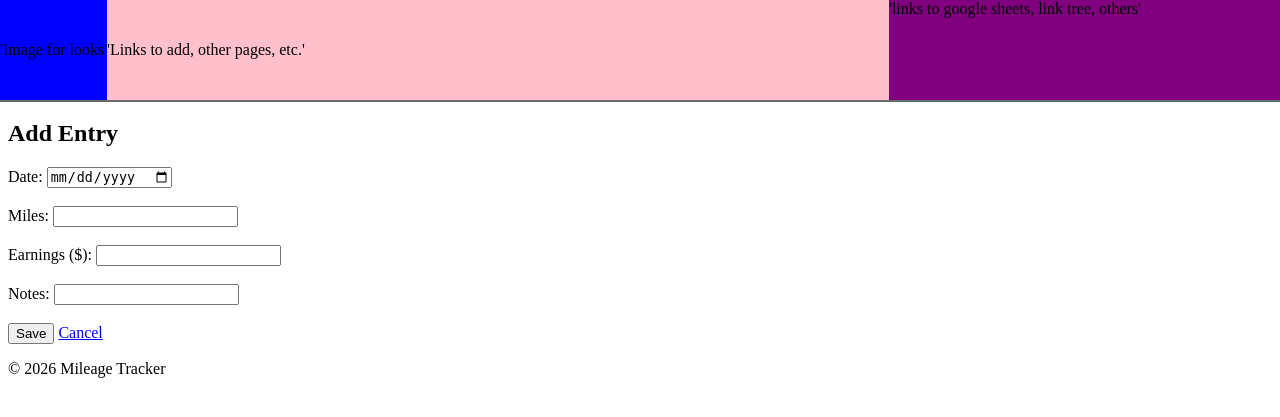
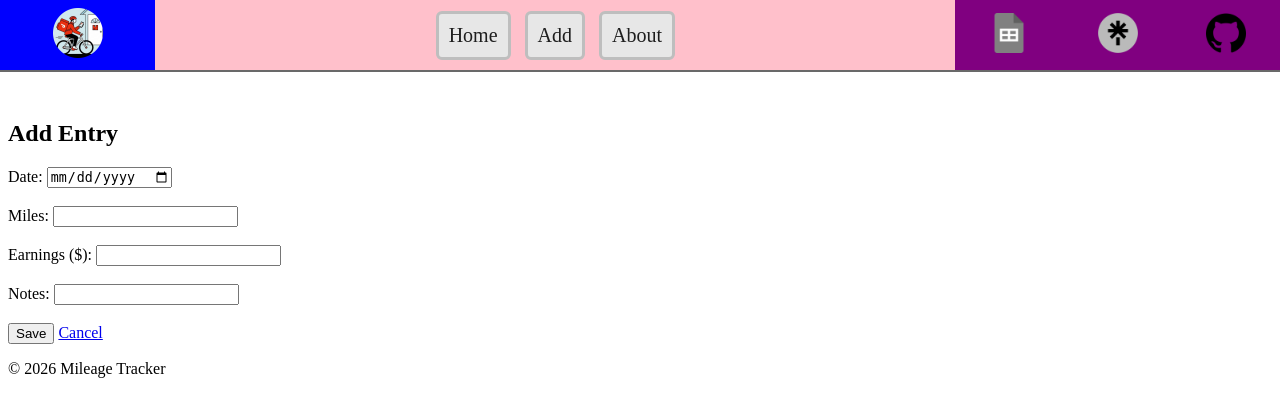
Before and after one commit to Kdubs6991/MileageTrackerWebApp, a Flask app: page /add in a window 1280 px wide. Shown: the top 417 px of the page. Run offline with Flask 3, Linux system fonts and the light colour scheme.

Commit message:
Re-organized the file directories for layouts and images. Also worked on the header adding css to make things move when hovered, and custom links to home page, add, about, google sheets, linktree, and github.

```diff
--- a/app.py
+++ b/app.py
@@ -91,6 +91,11 @@
     return render_template("add.html")
 
 
+@app.route("/about")
+def about():
+    return render_template("about.html")
+
+
 #This means only run the server if you ran this file directly
 if __name__ == "__main__":
     init_db()
--- a/static/index-css/indexDesktop.css
+++ b/static/index-css/indexDesktop.css
@@ -18,46 +18,95 @@
     background-color: rgb(128, 128, 128);
 
     /* Adjusting the header size to fit everything */
-    height: 100px;
+    height: 70px;
 
     /* Creating a border */
     border-bottom: 2px solid dimgrey;
-
 }
 
 .leftLogo {
-    /* Setting the logo to not be too wide */
-    width: auto;
-    max-width: 100%;
     background-color: blue;
 
     /* Making the logo shrink if it gets too small */
     display: flex;
+    flex: 0.5;
     align-items: center;
     justify-content: center;
+
+    /* Padding to make the logo inside sit better */
+    padding-left: 10px;
+    padding-right: 10px;
+}
+
+/* left side image */
+.doordash-logo{
+    min-height: 20px;
+    max-height: 50px;
+    height: auto;
+    width: auto;
+
 }
 
 .middleSection{
     background-color: pink;
 
     /* Flexbox setup */
-    flex: 2;
+    flex: 3;
     display: flex;
     align-items: center;
-    justify content: center;
+    justify-content: center;
     max-width: 800px;
 
-    margin-left: 0px;
+}
+
+/* Navigation buttons */
+.headerNavButton{
+    background-color: #e7e7e7;
+    border-style: solid;
+    border-color: #bebebe;
+    border-radius: 6px;
+    text-decoration: none;
+    color: #1e1e1e;
+    display: inline-block;
+
+    padding: 10px;
+    margin-left: 5px;
+    margin-right: 5px;
+    font-size: 20px;
 }
 
 .rightSection{
     background-color: purple;
 
     /* Flexbox setup */
-    flex: 1;
-    min-width: 200px;
+    display: flex;
+    flex: 1.2;
     align-items: center;
-    justify-content: space-between;
+    justify-content: space-around;
+    min-width: 90px;
+
+}
+
+.externalImageIcon{
+    /* Force consistent size */
+    height: 40px;
+    width: 40px;
+    object-fit: contain;
+
+    filter: grayscale(100%);
+}
+
+/**/
+/**/
+/* css for when buttons/images are hovered over */
+.doordash-logo, .headerNavButton, .externalImageIcon {
+    transition: transform 0.2s ease, margin-left 0.2s ease, margin-right 0.2s ease;
+}
+
+.doordash-logo:hover, .headerNavButton:hover, .externalImageIcon:hover {
+    transform: scale(1.2);
+    margin-left: 10px;
+    margin-right: 10px;
 }
 
 /**/
--- a/templates/add.html
+++ b/templates/add.html
@@ -1,4 +1,4 @@
-{% extends "base.html" %}
+{% extends "layouts/base.html" %}
 
 {% block title %}Add Entry — Mileage Tracker{% endblock %}
 
--- a/templates/base.html
+++ /dev/null
@@ -1,51 +0,0 @@
-<!-- Base.html is a share template (called a layout in
- an MVC project, and it holds the HTML for shared things
- such as the header, and footer, and more. -->
-
-<!DOCTYPE html>
-<html lang="en">
-    <head>
-        <meta charset="utf-8">
-        <title>{% block title%}Milage Tracker{% endblock %}</title>
-
-        <!-- Links to all the stylesheets -->
-        <link rel="stylesheet" href="{{ url_for('static', filename='index-css/indexMobile.css') }}" media="screen and (max-width: 435px)">
-        <link rel="stylesheet" href="{{ url_for('static', filename='index-css/indexDesktop.css') }}" media="screen and (min-width: 436px)">
-    </head>
-
-    <body>
-        <!-- Header element for the top of the webpage -->
-        <header class="mainHeader">
-            <!-- Left section to add a small icon image -->
-            <div class="leftLogo">
-                'Image for looks'
-            </div>
-
-            <!-- Middle section for navigation links -->
-            <div class="middleSection">
-                <nav>
-                    'Links to add, other pages, etc.'
-                </nav>
-            </div>
-
-            <!-- Right section for external links -->
-            <div class="rightSection">
-                'links to google sheets, link tree, others'
-            </div>
-        </header>
-
-        <main class="mainBody">
-            {% block content %}{% endblock %}
-        </main>
-
-        <footer>
-            <div>
-                <p>© {{ 2026 }} Mileage Tracker</p>
-            </div>
-        </footer>
-    </body>
-</html>
-
-<!-- Notes for Development use
-  • Header z-index = 1000
- -->
--- a/templates/home.html
+++ b/templates/home.html
@@ -1,4 +1,4 @@
-{% extends "base.html" %}
+{% extends "layouts/base.html" %}
 
 {% block title %}Home — Mileage Tracker{% endblock %}
 
--- /dev/null
+++ b/templates/layouts/base.html
@@ -0,0 +1,55 @@
+<!-- Base.html is a share template (called a layout in
+ an MVC project, and it holds the HTML for shared things
+ such as the header, and footer, and more. -->
+
+<!DOCTYPE html>
+<html lang="en">
+    <head>
+        <meta charset="utf-8">
+        <title>{% block title%}Milage Tracker{% endblock %}</title>
+
+        <!-- Links to all the stylesheets -->
+        <link rel="stylesheet" href="{{ url_for('static', filename='index-css/indexMobile.css') }}" media="screen and (max-width: 542px)">
+        <link rel="stylesheet" href="{{ url_for('static', filename='index-css/indexDesktop.css') }}" media="screen and (min-width: 543px)">
+    </head>
+
+    <body>
+        <!-- Header element for the top of the webpage -->
+        <header class="mainHeader">
+            <!-- Left section to add a small icon image -->
+            <div class="leftLogo">
+                <a href="{{ url_for('home') }}"><img class="doordash-logo" src="/static/images/doorDashIcon.png" alt="Door Dash Icon"></a>
+            </div>
+
+            <!-- Middle section for navigation links -->
+            <div class="middleSection">
+                <nav>
+                    <a class="headerNavButton" href="{{ url_for('home') }}">Home</a>
+                    <a class="headerNavButton" href="{{ url_for('add') }}">Add</a>
+                    <a class="headerNavButton" href="{{ url_for('about') }}">About</a>
+                </nav>
+            </div>
+
+            <!-- Right section for external links -->
+            <div class="rightSection">
+                <a href="https://docs.google.com/spreadsheets/d/1JJBXok8eEQnYHOuvK2PLwrS9O1qeUtEDoQK7ltxREbI/edit?usp=sharing" target="_blank"><img class="externalImageIcon" src="/static/images/googleSheetsIcon.png" alt="Google Sheets Icon"></a>
+                <a href="https://linktr.ee/kaloob._" target="_blank"><img class="externalImageIcon" src="/static/images/linkTreeIcon.png" alt="Link Tree Icon"></a>
+                <a href="https://github.com/Kdubs6991" target="_blank"><img class="externalImageIcon" src="/static/images/gitHubIcon.png" alt="Git Hub Icon"></a>
+            </div>
+        </header>
+
+        <main class="mainBody">
+            {% block content %}{% endblock %}
+        </main>
+
+        <footer>
+            <div>
+                <p>© {{ 2026 }} Mileage Tracker</p>
+            </div>
+        </footer>
+    </body>
+</html>
+
+<!-- Notes for Development use
+  • Header z-index = 1000
+ -->
```
Also changed, not shown: templates/about.html (added, +11 -0 lines), static/images/doorDashIcon.png (added), static/images/gitHubIcon.png (added), static/images/googleSheetsIcon.png (added), static/images/linkTreeIcon.png (added).
